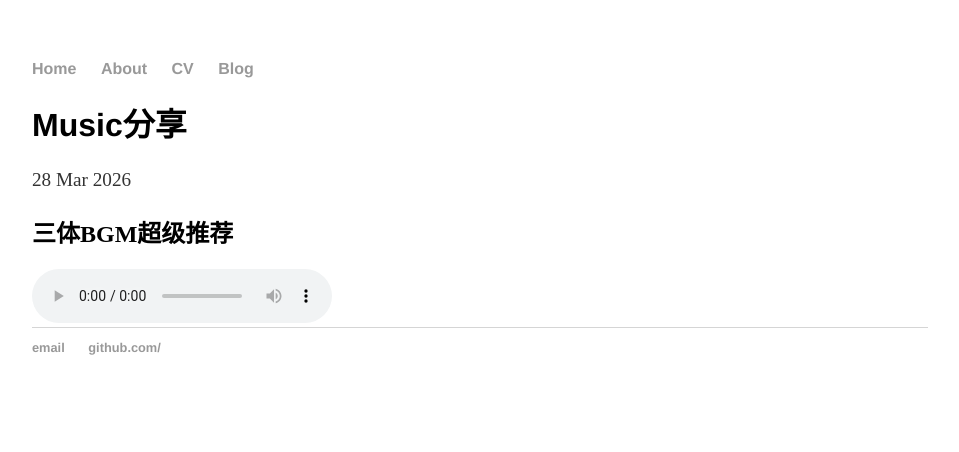
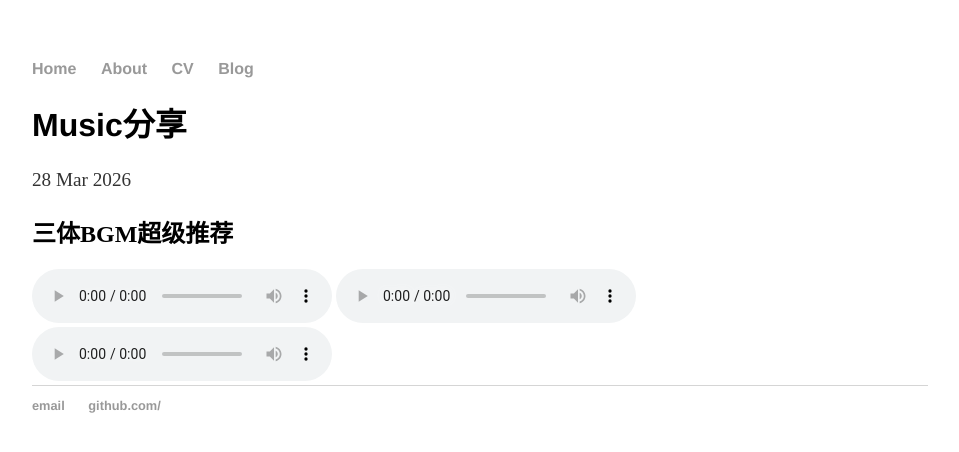
Before and after one commit to kaiagss/kaiagss.github.io, a Jekyll site: the page built from _posts/2026-03-28-Yan-site-launched.md, in a window 1280 px wide. Shown: the top 452 px of the page, without its empty margins (160-1119 px from the left). Built offline with Jekyll 4.4.1, drawn with Linux system fonts in a browser that asks for light colours.

Commit message:
Update 2026-03-28-Yan-site-launched.md

```diff
--- a/_posts/2026-03-28-Yan-site-launched.md
+++ b/_posts/2026-03-28-Yan-site-launched.md
@@ -7,6 +7,16 @@ date: 2026-03-28
 ## 三体BGM超级推荐
 
 <audio controls>
-  <source src="https://kaiagss.github.io/my-music/music.mp3/music.mp3)" type="audio/mpeg">
+  <source src="https://kaiagss.github.io/my-music/1.ZhiZi.mp3)" type="audio/mpeg">
   您的浏览器不支持音频元素。
 </audio>
+
+<audio controls>
+  <source src="https://kaiagss.github.io/my-music/2.dweller.mp3)" type="audio/mpeg">
+  您的浏览器不支持音频元素。
+</audio>
+
+<audio controls>
+  <source src="https://kaiagss.github.io/my-music/3.Redbank.mp3)" type="audio/mpeg">
+  您的浏览器不支持音频元素。
+</audio>
```
